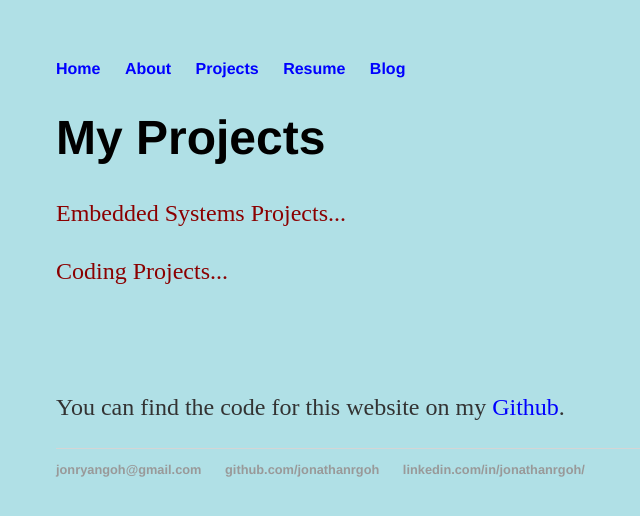
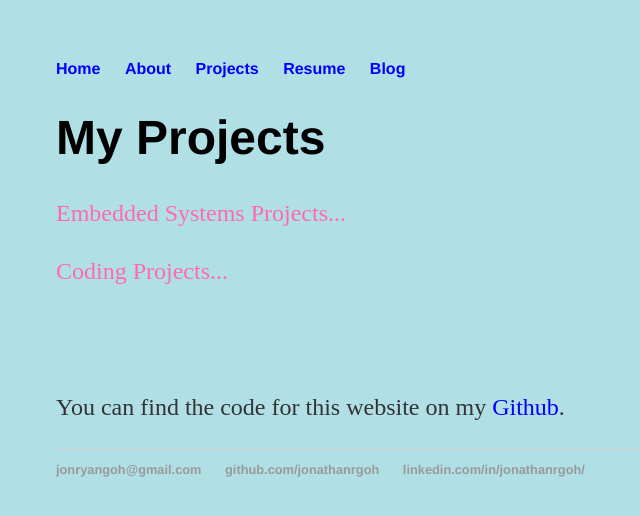
Before and after one commit to jonathanrgoh/jonathanrgoh.github.io, a Jekyll site: the page built from projects/index.html, in a window 1280 px wide. Shown: the top 516 px of the page, without its empty margins (136-776 px from the left). Built offline with Jekyll 4.4.1, drawn with Linux system fonts in a browser that asks for light colours.

Commit message:
Update index.html

```diff
--- a/projects/index.html
+++ b/projects/index.html
@@ -6,8 +6,8 @@ title: My Projects
 <div class="blurb">
 	<h1>My Projects</h1>
 
-		<p><a href="/projects/Cmbedded_Projects" style="color:darkred;">Embedded Systems Projects...</a></p>
-		<p><a href="/projects/CS_Projects" style="color:darkred;">Coding Projects...</a></p>
+		<p><a href="/projects/Cmbedded_Projects" style="color:hotpink;">Embedded Systems Projects...</a></p>
+		<p><a href="/projects/CS_Projects" style="color:hotpink;">Coding Projects...</a></p>
 
 		<br><br><br>
 		<p>You can find the code for this website on my <a href="https://github.com/jonathanrgoh/jonathanrgoh.github.io" style="color:blue;">Github</a>.</p>
```
